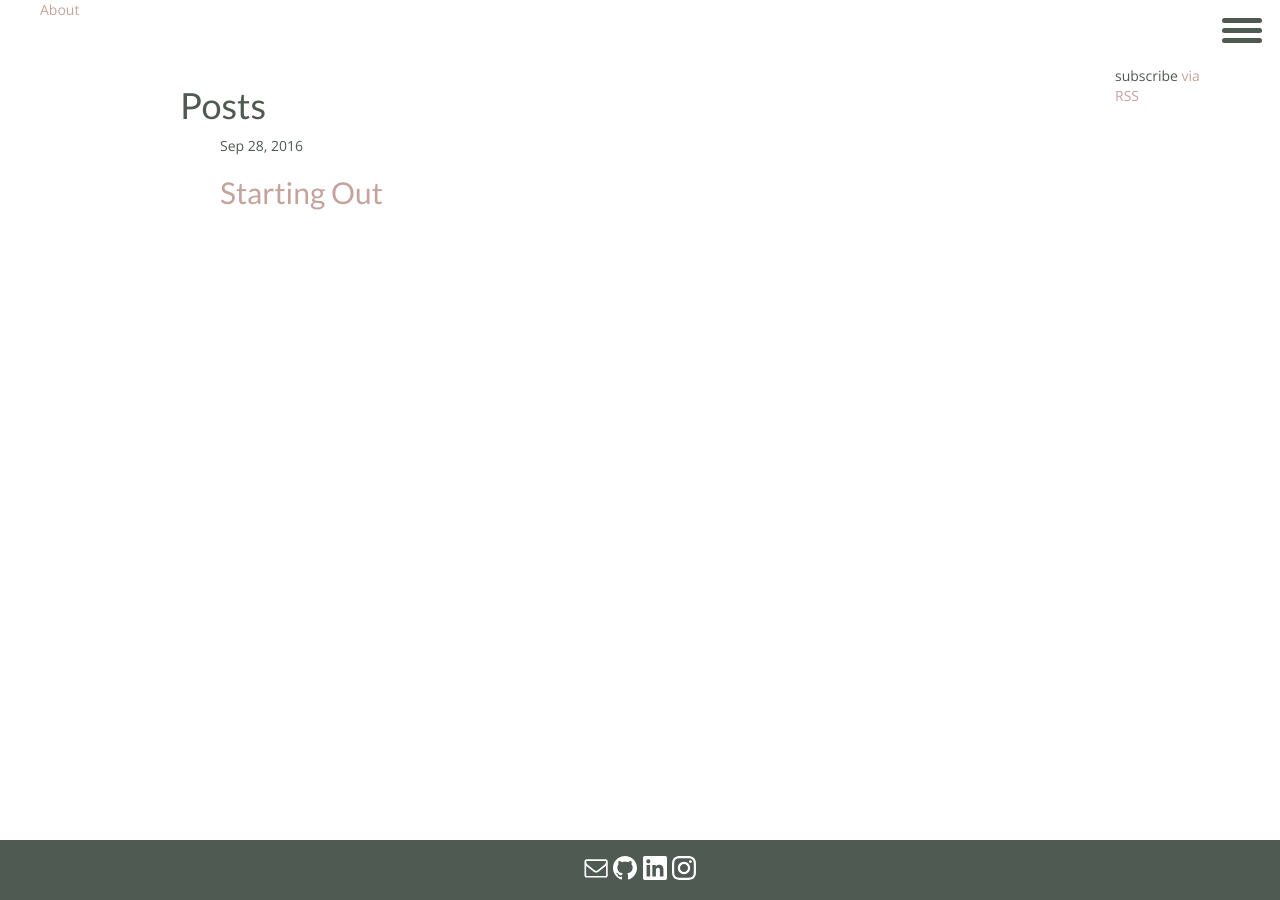
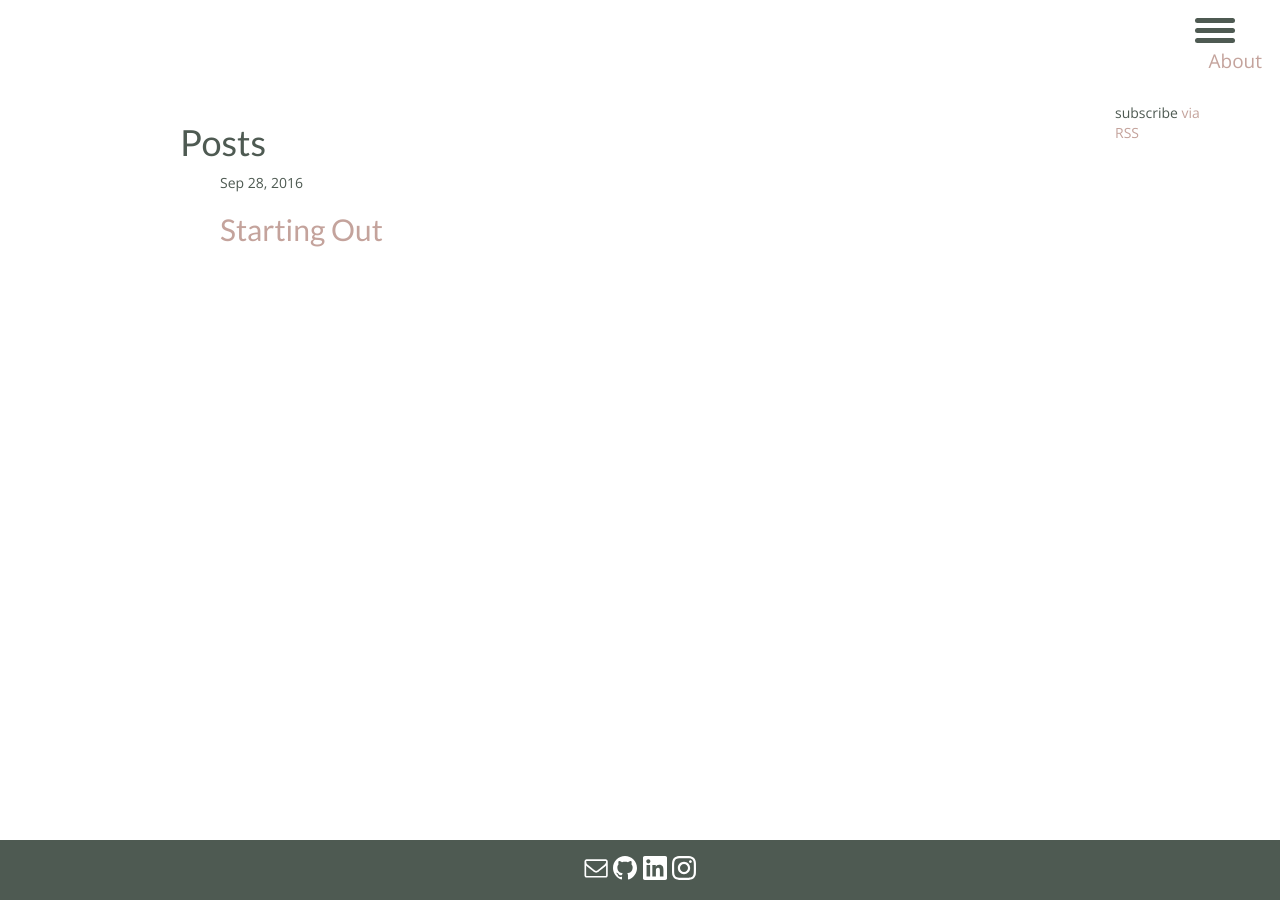
Before and after one commit to jttyeung/jttyeung.github.io, a Jekyll site: the page built from blog.html, in a window 1280 px wide. Built offline with Jekyll 4.4.1, drawn with Linux system fonts in a browser that asks for light colours; nearby versions of some CDN libraries.

Commit message:
added jquery library, updated nav menu styling

```diff
--- a/_includes/head.html
+++ b/_includes/head.html
@@ -12,6 +12,7 @@
   <link rel="canonical" href="{{ page.url | replace:'index.html','' | prepend: full_base_url }}">
   <link rel="alternate" type="application/rss+xml" title="{{ site.title | escape }}" href="{{ "/feed.xml" | prepend: full_base_url }}">
 
+  <script src="https://ajax.googleapis.com/ajax/libs/jquery/3.1.0/jquery.min.js"></script>
   <style>{% include styles.css %}</style>
 
   {% if jekyll.environment == 'production' and site.google_analytics %}
--- a/_includes/header.html
+++ b/_includes/header.html
@@ -11,8 +11,7 @@
   <span class="hamburger-box">
     <span class="hamburger-inner"></span>
   </span>
-</button>
-<nav id="navigation">
+<nav class="navigation">
   <ul>
     {% for my_page in site.pages %}
       {% if my_page.title %}
@@ -23,6 +22,7 @@
     {% endfor %}
   </ul>
 </nav>
+</button>
 
     </div>
 
--- a/_includes/styles.css
+++ b/_includes/styles.css
@@ -11,14 +11,28 @@ ul {
   list-style-type: none;
 }
 
+/* top of the page padding */
 .pad-top {
   padding-top: 25px;
 }
 
+/* vertical space */
 .vspace {
   margin-top: 20px;
 
 }
+
+.navigation {
+  font-size: 19px;
+  text-align: left;
+}
+
+/* floats nav menu */
+.menu-float {
+  float: right;
+  top: 0px;
+}
+
 
 .site-footer {
   background-color: #4E5A52;
@@ -33,10 +47,12 @@ ul {
   font-size: 12px;
 }
 
+/* footer light green text */
 .light-text a:link {
   color: #D5E3DA;
 }
 
+/* force white links */
 .white-text a:link {
   color: #FFFFFF;
 }
@@ -46,22 +62,13 @@ ul {
   text-decoration: none;
 }
 
+/* inverts svg icon colors */
 .inverted {
   filter: invert(100%);
 }
 
+/* pads svg icons */
 .icon-padding {
   margin-left: 1px;
   margin-right: 1px;
 }
-
-.nav-label-lg {
-  vertical-align: top;
-  font-size: 20px;
-  padding-right: 5px;
-}
-
-.menu-float {
-  float: right;
-  top: 0px;
-}
```
Also changed, not shown: _layouts/default.html (+12 -0 lines).
